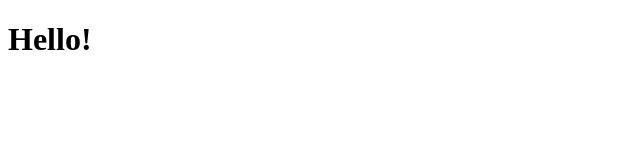
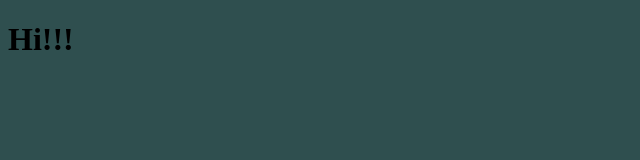
Before and after one commit to ooodt/ooodt.github.io, a plain HTML site: page index.html in a window 1280 px wide. Shown: the whole page, without its empty margins (0-640 px from the left). Drawn offline with Linux system fonts and the light colour scheme.

Commit message:
Add files via upload

```diff
--- a/index.html
+++ b/index.html
@@ -1,4 +1,9 @@
 <!DOCTYPE html>
 <html>
-    <h1>
-        Hello!
+<style>
+body
+{
+    background-color: darkslategrey;
+}
+    </style>
+<h1>Hi!!!</h1>
```
